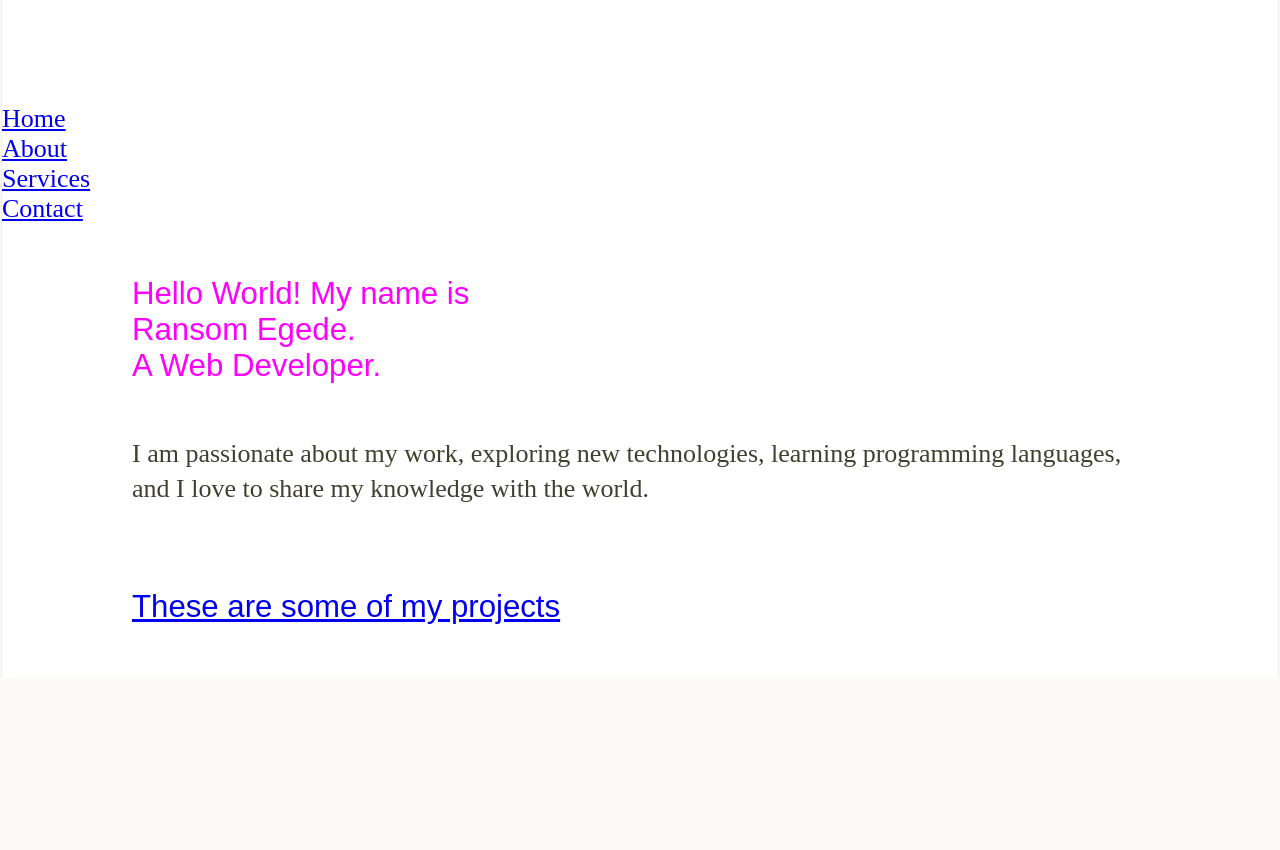
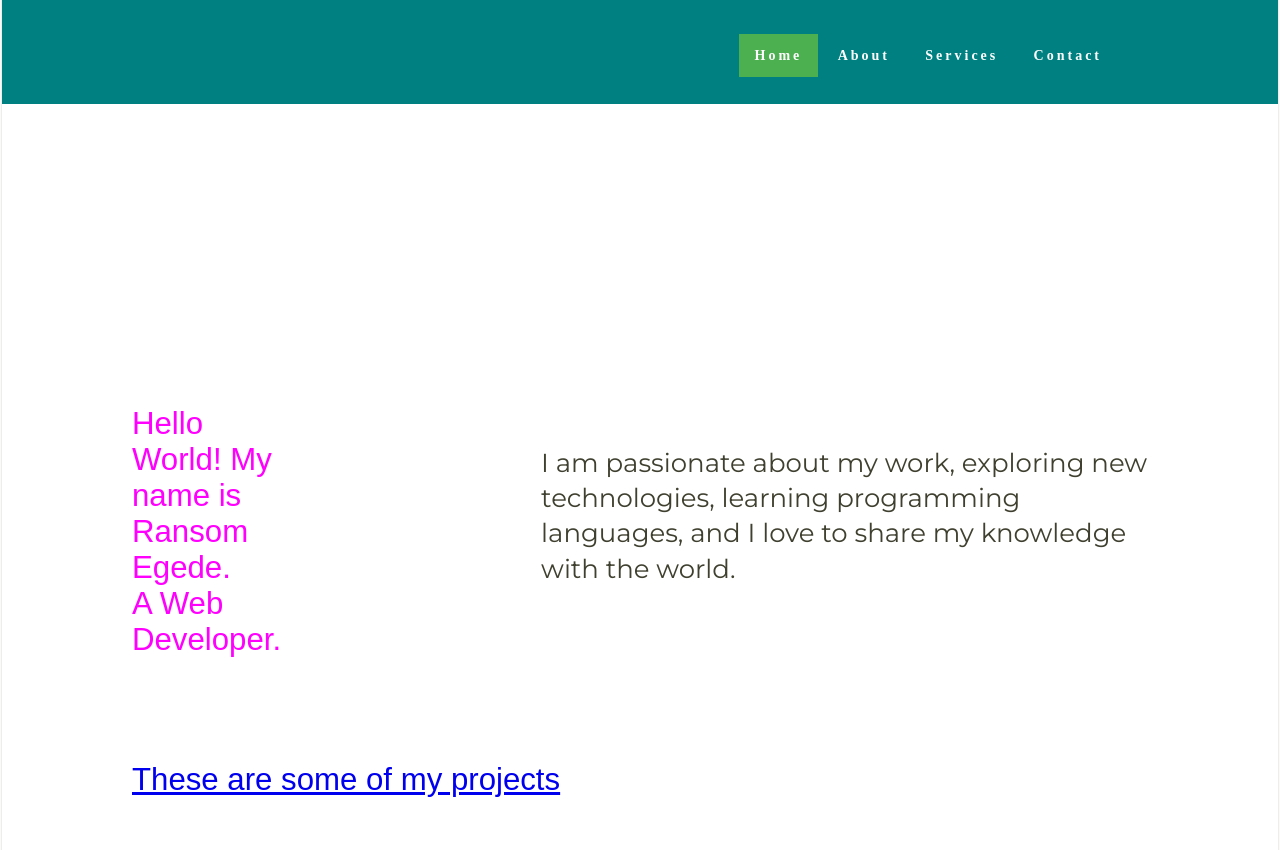
Before and after one commit to DniceRansom/dniceransom.github.io, a plain HTML site: page index.html in a window 1280 px wide. Before the commit the page ends 800 px from the top, so only its background shows below. Drawn offline with Linux system fonts and the light colour scheme.

Commit message:
update style.css file navigation section

```diff
--- a/style.css
+++ b/style.css
@@ -37,3 +37,54 @@ p{
     padding: 0 5rem;
     line-height: 135%;
 }
+
+.body-text {
+    display: flex;
+    font-family: "Montserrat", sans-serif;
+    align-items: center;
+    justify-content: center;
+    margin-top: 250px;
+}
+
+nav {
+    display: flex;
+    justify-content: space-around;
+    align-items: center;
+    min-height: 8vh;
+    background-color: teal;
+    font-family: "Montserrat" sans-serif;
+}
+
+.heading {
+    color: white;
+    text-transform: uppercase;
+    letter-spacing: 5px;
+    font-size: 20px;
+}
+
+.nav-links {
+    display: flex;
+    justify-content: space-around;
+    width: 30%;
+}
+
+.nav-links li {
+    list-style: none
+}
+
+.nav-links a {
+    color: white;
+    text-decoration: none;
+    letter-spacing: 3px;
+    font-weight: bold;
+    font-size: 14px;
+    padding: 14px 16px;
+}
+
+.nav-links a:hover:not(.active) {
+    background-color: lightseagreen;
+}
+
+.nav-links li a.active {
+    background-color: #4caf50
+}
```
